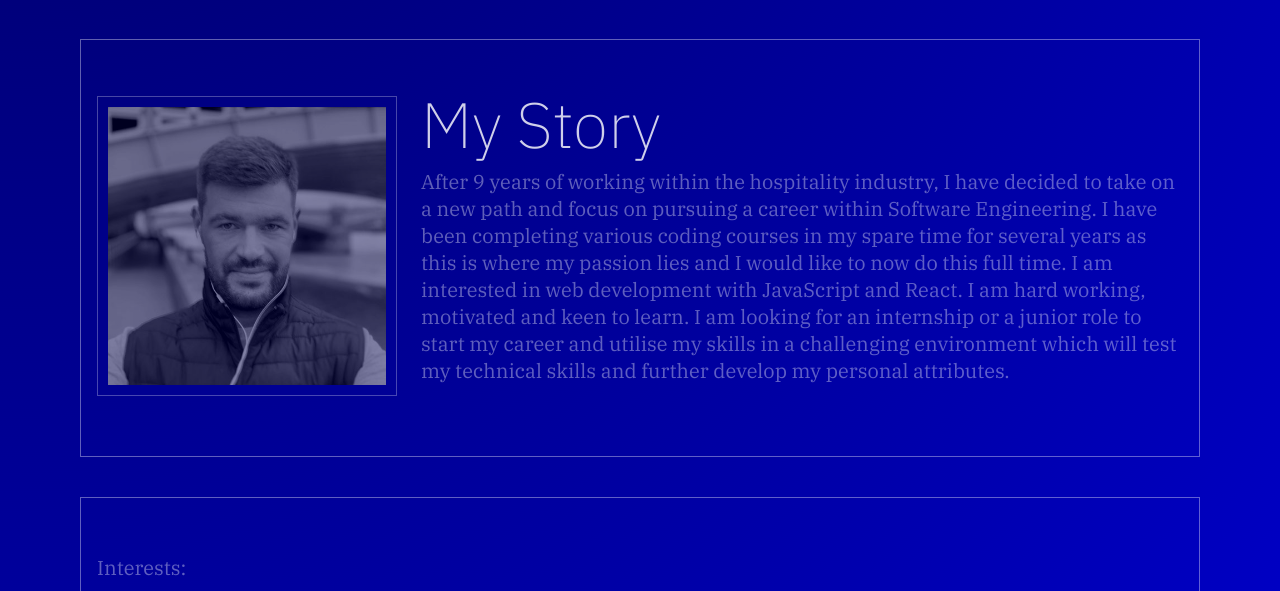
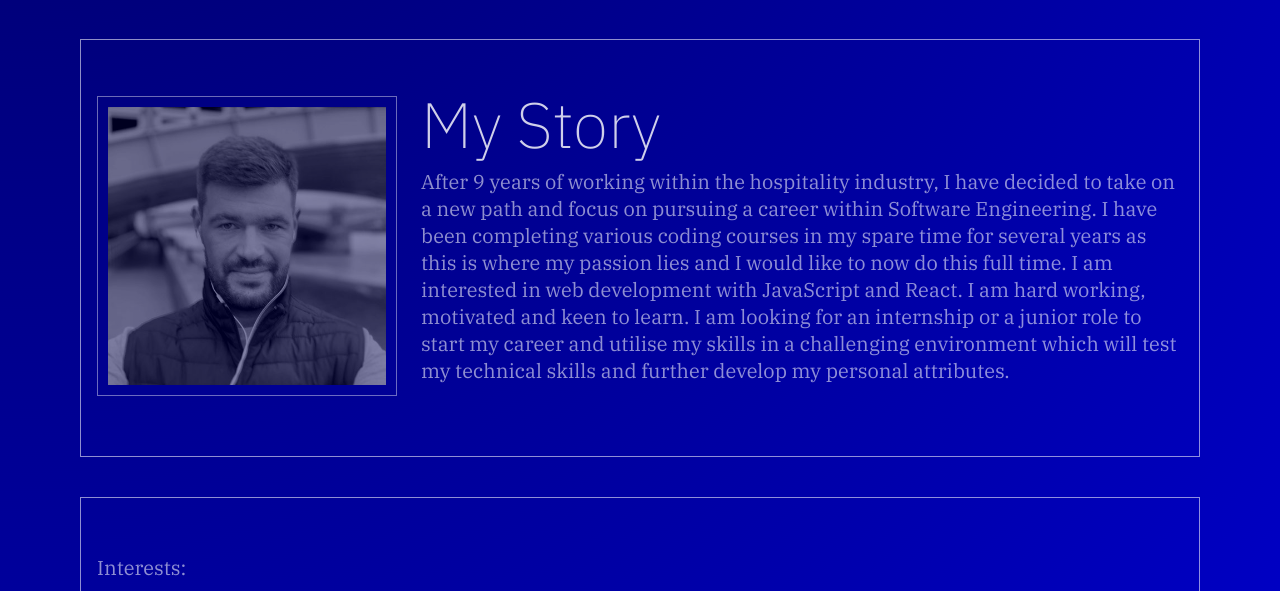
Before and after one commit to les-borkowski/LBportfolio, a Gatsby site: page / in a window 1280 px wide. Shown: the part 705-1296 px from the top of the page. Built offline with nearby package versions, Linux system fonts and the light colour scheme; Gatsby itself is replaced by a stand-in of ours.

Commit message:
colours update for visibility

```diff
--- a/src/styles/colors.module.scss
+++ b/src/styles/colors.module.scss
@@ -2,6 +2,6 @@ $BlueDark: #000055;
 $winBlueLight: #0000cc;
 
 $text-primary: #ffffffcf;
-$text-secondary: #ffffff5f;
+$text-secondary: #ffffff8f;
 
 $backgroundGradient: radial-gradient(farthest-corner at 0 0, $BlueDark, $winBlueLight);
```
